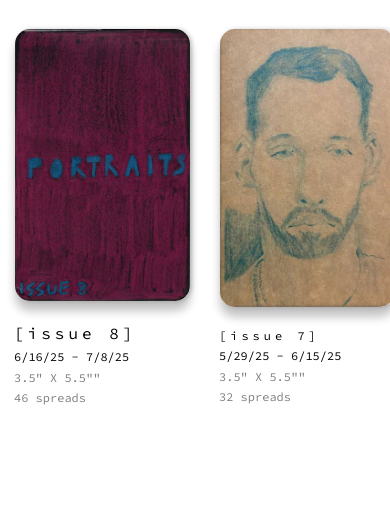
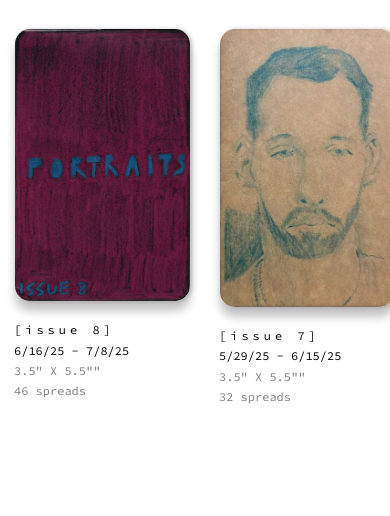
Before and after one commit to isaiahtrotter/eyezayuh, a PHP site: page / in a window 390 px wide. Shown: the part 250-766 px from the top of the page. Run offline with PHP 8.4, Linux system fonts and the light colour scheme; some libraries are stand-ins or nearby versions.

Commit message:
fixed text

```diff
--- a/index.html
+++ b/index.html
@@ -69,7 +69,7 @@
             thumb="thumbnails/issue_8.jpeg"
           ></div>
           <p class="sketchbook_text">
-            <span style="letter-spacing: 4px; font-size: 16px">[issue 8]</span>
+            <span style="letter-spacing: 4px">[issue 8]</span>
             <br />6/16/25 - 7/8/25 <br />
             <span style="color: gray"
               >3.5" X 5.5"" <br />
--- a/styles.css
+++ b/styles.css
@@ -133,6 +133,7 @@ main {
 
   .sketchbooks {
     margin-left: 0px;
+    padding-right: 24px;
   }
 
   .header {
```
